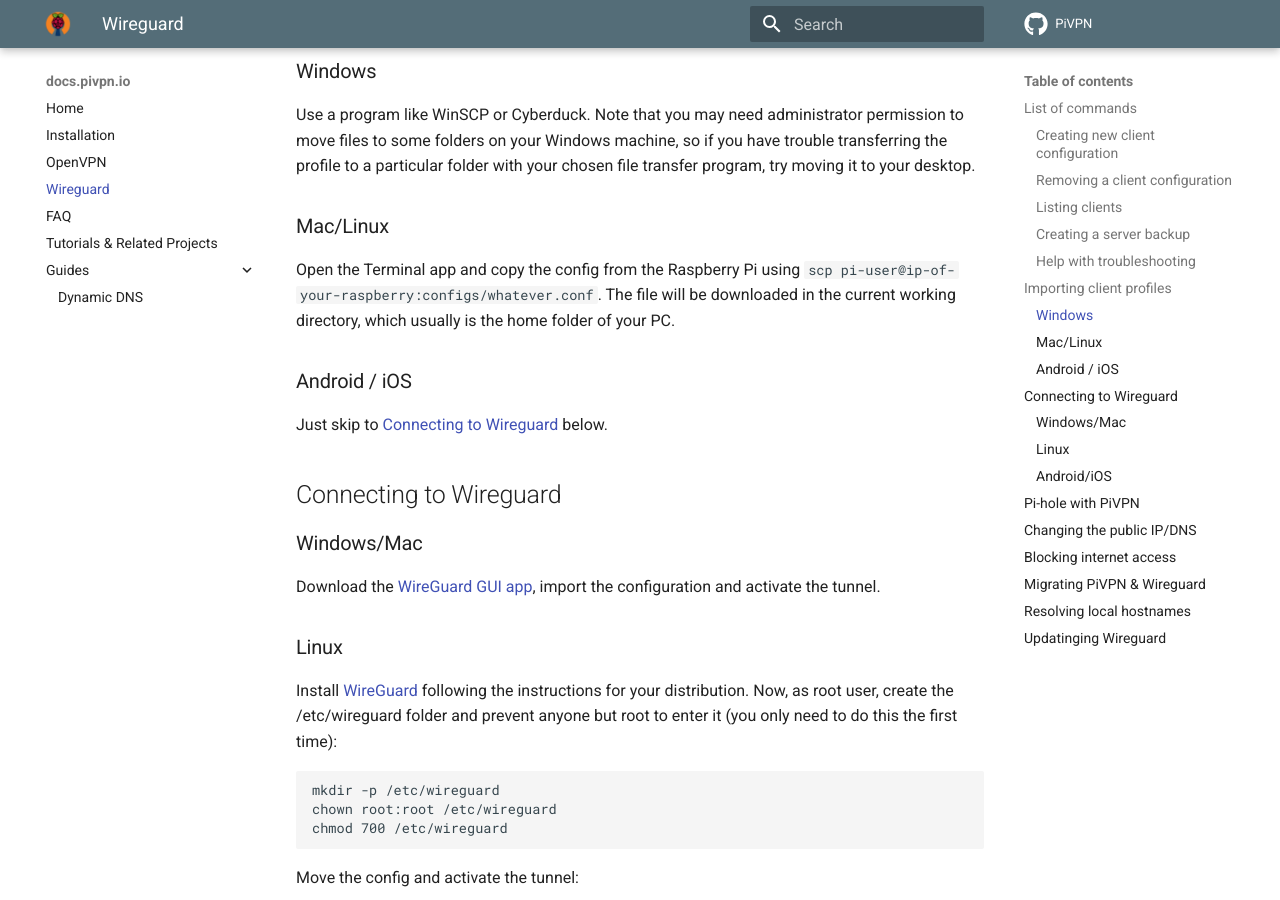
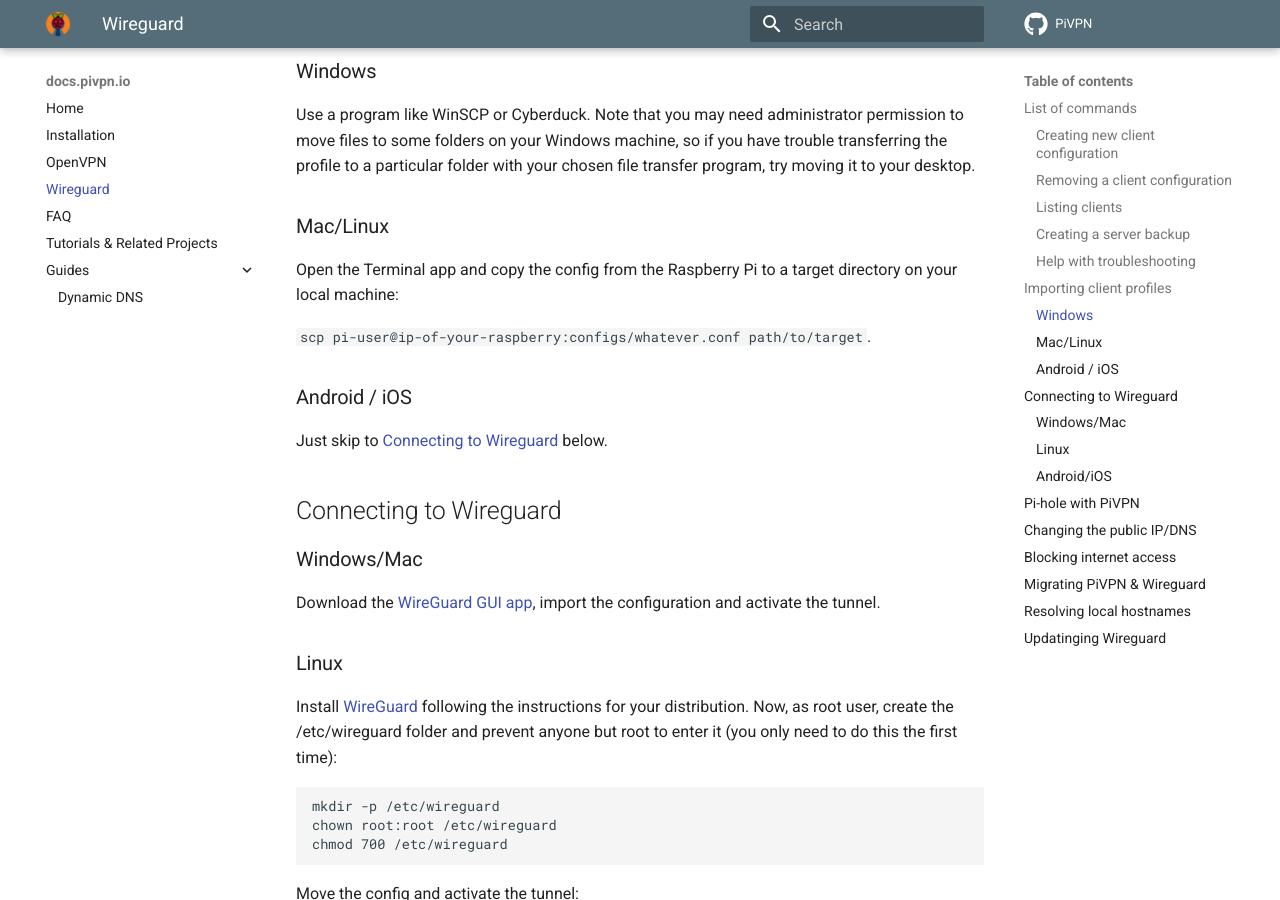
Before and after one commit to pivpn/docs, an MkDocs documentation site: the page built from docs/wireguard.md, in a window 1280 px wide and 900 px high, scrolled down 1382 px. Built offline with MkDocs 1.6.1 and Material for MkDocs 9.7.7, drawn with Linux system fonts in a browser that asks for light colours; comment, search, counter and statistics services are not loaded.

Commit message:
fix scp command in 'Importing client profiles'

```diff
--- a/docs/wireguard.md
+++ b/docs/wireguard.md
@@ -61,7 +61,9 @@ Use a program like WinSCP or Cyberduck. Note that you may need administrator per
 
 ### Mac/Linux
 
-Open the Terminal app and copy the config from the Raspberry Pi using `scp pi-user@ip-of-your-raspberry:configs/whatever.conf`. The file will be downloaded in the current working directory, which usually is the home folder of your PC.
+Open the Terminal app and copy the config from the Raspberry Pi to a target directory on your local machine:
+
+`scp pi-user@ip-of-your-raspberry:configs/whatever.conf path/to/target`.
 
 ### Android / iOS
 
```
Also changed, not shown: docs/openvpn.md (+3 -1 lines).
